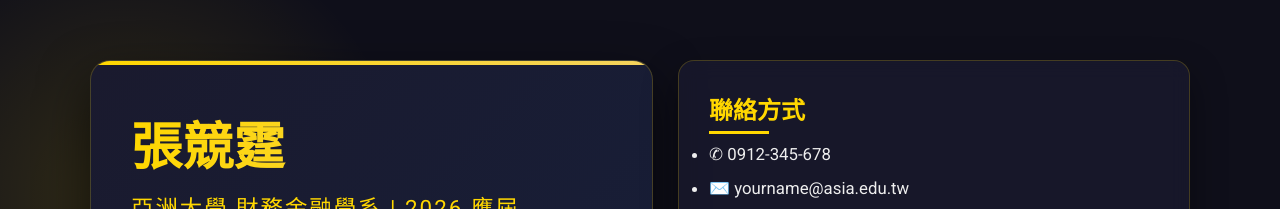
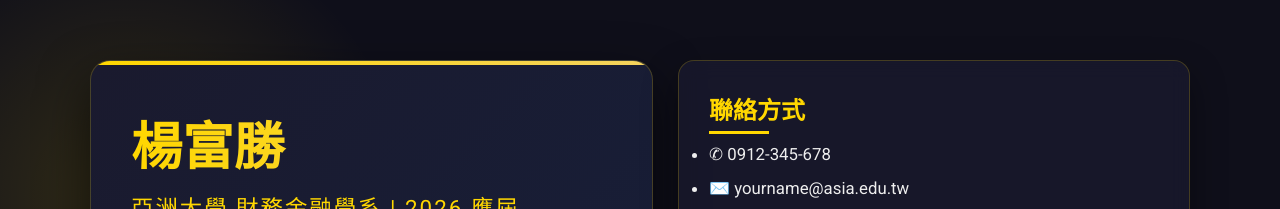
Before and after one commit to st118084-sys/TDCP1206, a plain HTML site: page index.html in a window 1280 px wide. Shown: the top 209 px of the page. Drawn offline with Linux system fonts and the light colour scheme.

Commit message:
Update index.html

```diff
--- a/index.html
+++ b/index.html
@@ -212,7 +212,7 @@
 <div class="container">
     <!-- 左區塊 -->
     <div class="main-card">
-        <h1>張競霆</h1>
+        <h1>楊富勝</h1>
         <div class="title">亞洲大學 財務金融學系 | 2026 應屆</div>
 
         <div class="section">
```
